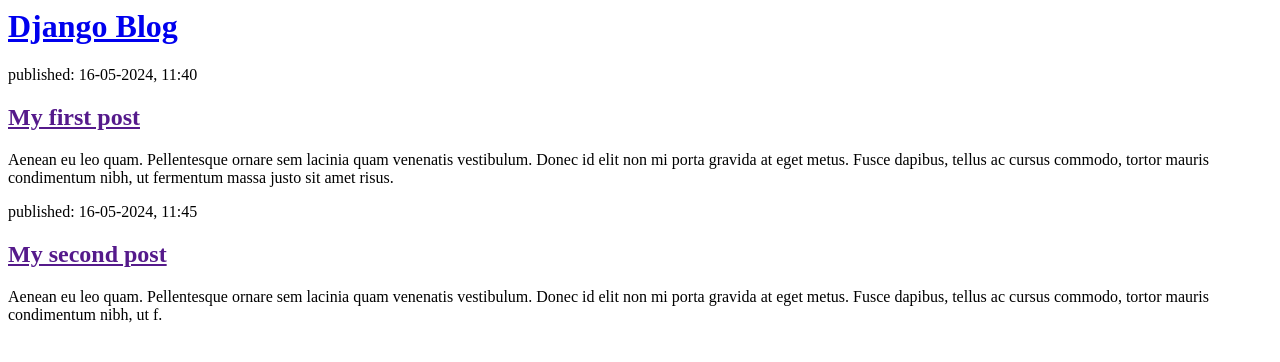
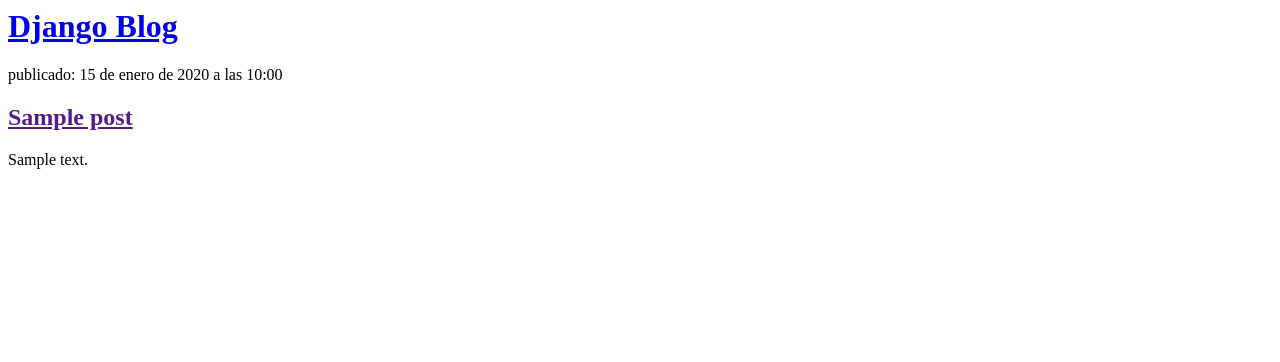
Before and after one commit to nelsonki/blog, a Django app: template blog/templates/blog/post_list.html in a window 1280 px wide. Shown: the top 362 px of the page. Run offline with Django 4.2, Linux system fonts and the light colour scheme; the template is opened without the code that fills it: values that come from a table or form of the project are taken from there, others are empty; tables that the repository leaves empty hold one stand-in row (values such as "Sample post"); parts of the project's set-up code (start-up, migrations or seed data) failed here and were passed over.

Commit message:
cambios en el template

```diff
--- a/blog/templates/blog/post_list.html
+++ b/blog/templates/blog/post_list.html
@@ -7,16 +7,12 @@
         <h1><a href="/">Django  Blog</a></h1>
     </div>
 
+    {% for post in posts %}
     <div>
-        <p>published: 16-05-2024, 11:40</p>
-        <h2><a href="">My first post</a></h2>
-        <p>Aenean eu leo quam. Pellentesque ornare sem lacinia quam venenatis vestibulum. Donec id elit non mi porta gravida at eget metus. Fusce dapibus, tellus ac cursus commodo, tortor mauris condimentum nibh, ut fermentum massa justo sit amet risus.</p>
+        <p> publicado: {{ post.published_date }}</p>
+        <h2><a href="">{{ post.title }}</a></h2>
+        <p>{{ post.text|linebreaksbr }}</p>
     </div>
-
-    <div>
-        <p>published: 16-05-2024, 11:45</p>
-        <h2><a href="">My second post</a></h2>
-        <p>Aenean eu leo quam. Pellentesque ornare sem lacinia quam venenatis vestibulum. Donec id elit non mi porta gravida at eget metus. Fusce dapibus, tellus ac cursus commodo, tortor mauris condimentum nibh, ut f.</p>
-    </div>
+    {% endfor %}
 </body>
 </html>
```
Also changed, not shown: blog/views.py (+4 -3 lines).
